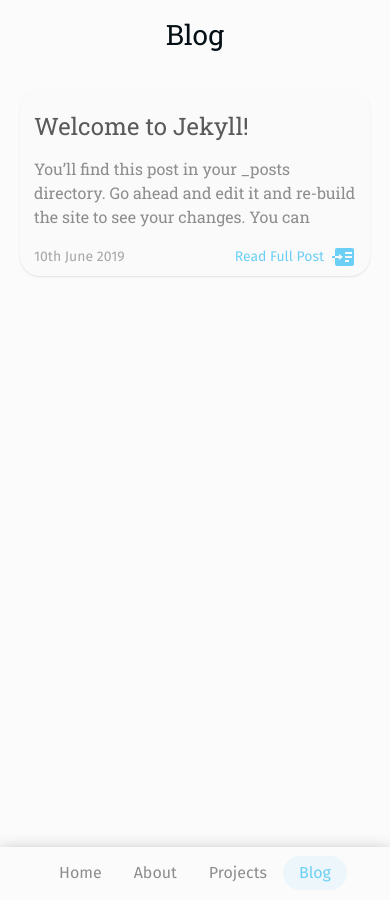
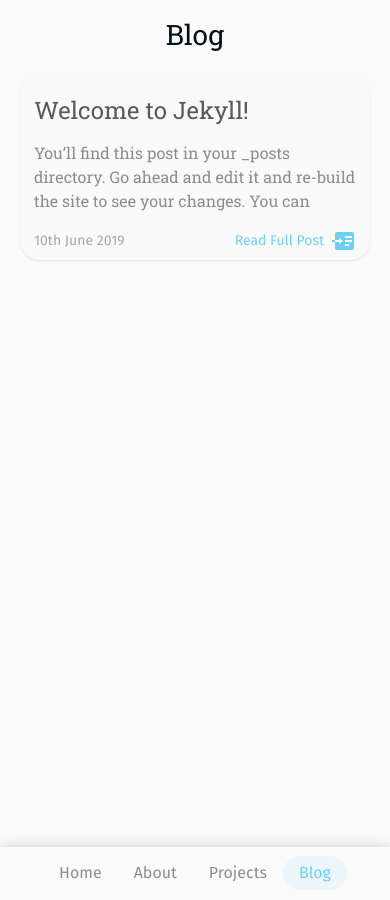
Before and after one commit to h-crocker/h-crocker.github.io, a Jekyll site: the page built from blog.html, in a window 390 px wide. Built offline with Jekyll 4.4.1, drawn with Linux system fonts in a browser that asks for light colours.

Commit message:
margin reduction for blog on mobile

```diff
--- a/_sass/default.scss
+++ b/_sass/default.scss
@@ -195,6 +195,14 @@ div.highlight {
   text-decoration: none;
 }
 
+@include blog {
+  @include all-phones {
+    .post-list {
+      margin-top: 0px;
+    }
+  }
+}
+
 .single-post-hack {
   column-count: 1 !important;
 }
```
